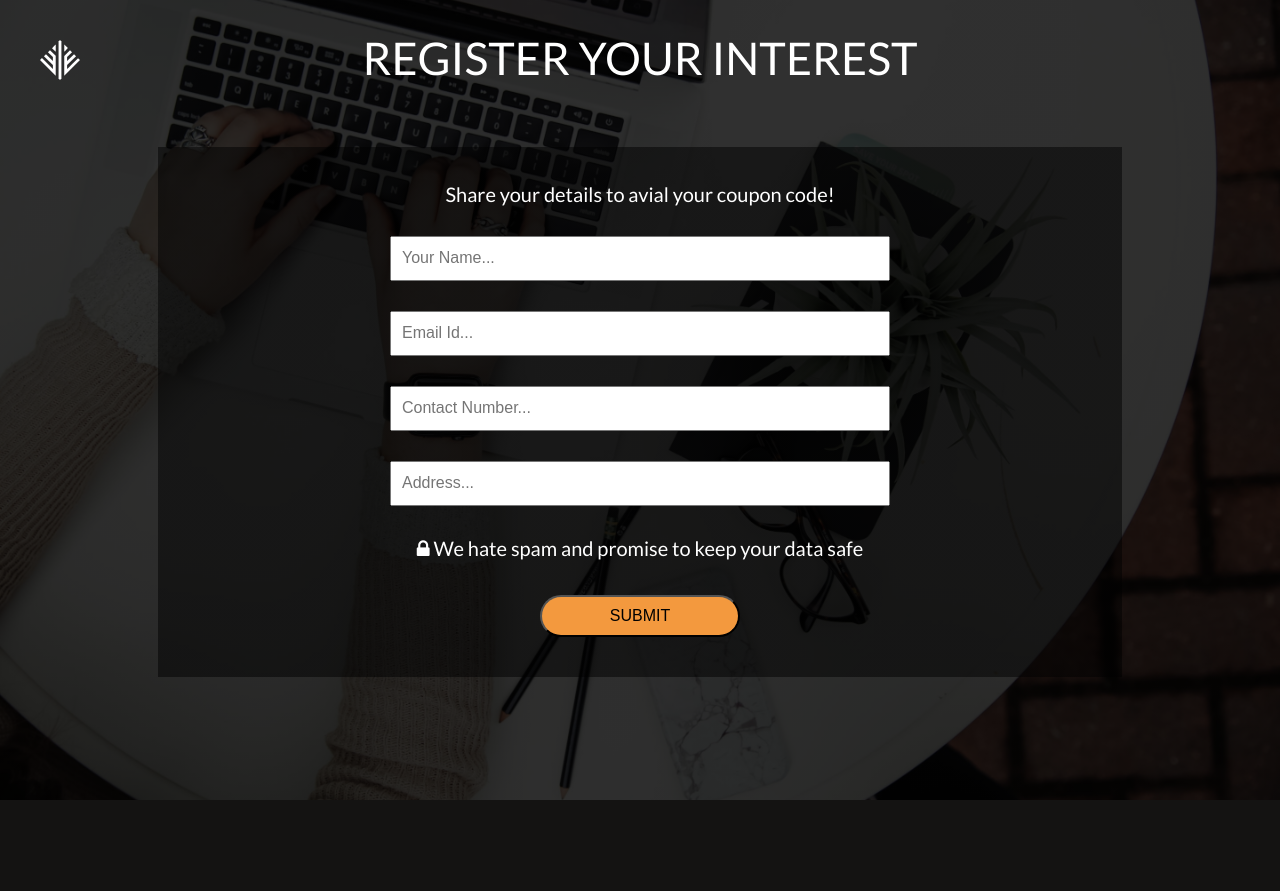
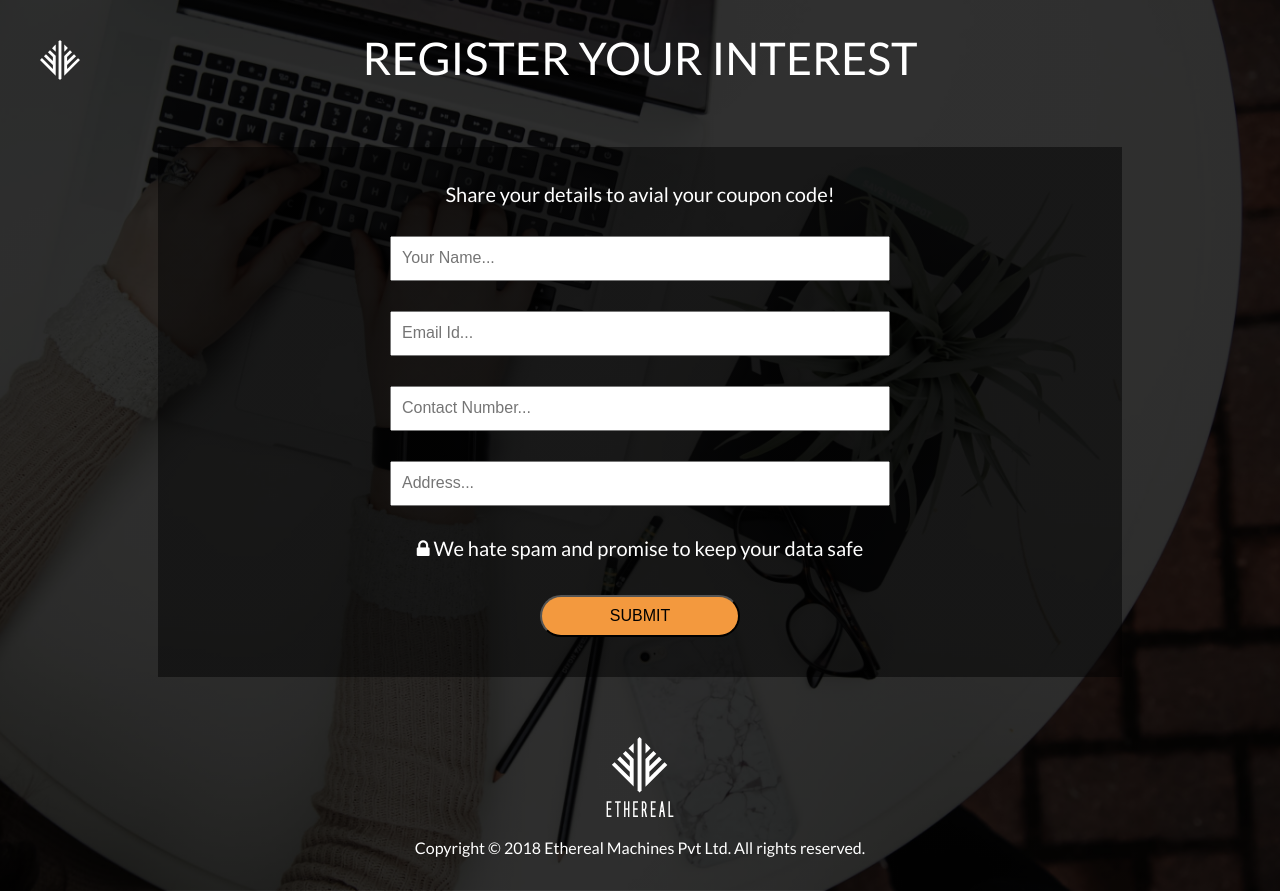
Before and after one commit to Ethereal-Machines/ces2018, a Flask app: page / in a window 1280 px wide. Before the commit the page ends 800 px from the top, so only its background shows below. Run offline with Flask 2, Linux system fonts and the light colour scheme.

Commit message:
Add footer and company logo in header

```diff
--- a/static/css/app.css
+++ b/static/css/app.css
@@ -56,7 +56,9 @@ body {
   font-size: 4.5rem;
   font-weight: 400;
   color: white;
-  animation: moveInLeft 1.5s ease-out;
+  animation: moveInLeft 1.5s ease-out 1s;
+  animation-fill-mode: backwards;
+  -webkit-animation-fill-mode: backwards;
 }
 
 .heading-primary--sub {
@@ -70,7 +72,8 @@ body {
   text-align: center;
   padding: 2rem 0;
   background: linear-gradient(to right, rgba(0, 0, 0, 0.5), rgba(0, 0, 0, 0.5));
-  animation: moveInForm .6s ease-out 1.35s;
+  animation: moveInForm .6s ease-out 2s;
+  -webkit-animation: moveInForm .6s ease-out 1.35s;
   animation-fill-mode: backwards;
   margin-bottom: 3rem;
 }
@@ -154,3 +157,22 @@ body {
     transform: translate(0);
   }
 }
+
+.footer {
+  text-align: center;
+  color: white;
+}
+
+.footer__container {
+  padding-top: 3rem;
+  padding-bottom: 3rem;
+}
+
+.footer__logo {
+  display: inline-block;
+  margin-bottom: 1rem;
+}
+
+::selection {
+  background: rgba(255, 166, 0, 0.5);
+}
--- a/templates/index.html
+++ b/templates/index.html
@@ -35,6 +35,13 @@
     </form>
   </section>
 
+  <footer class="footer">
+    <div class="footer__container wrapper">
+      <img src="{{ url_for('static', filename='images/company-logo-name.svg') }}" alt="Logo" width="80" height="80" class="footer__logo">
+      <p>Copyright &copy; 2018 Ethereal Machines Pvt Ltd. All rights reserved.</p>
+    </div>
+  </footer>
+
   <script type="text/javascript" src="{{ url_for('static', filename='js/app.js') }}"></script>
 </body>
 </html>
```
Also changed, not shown: static/images/company-logo-name.svg (added).
